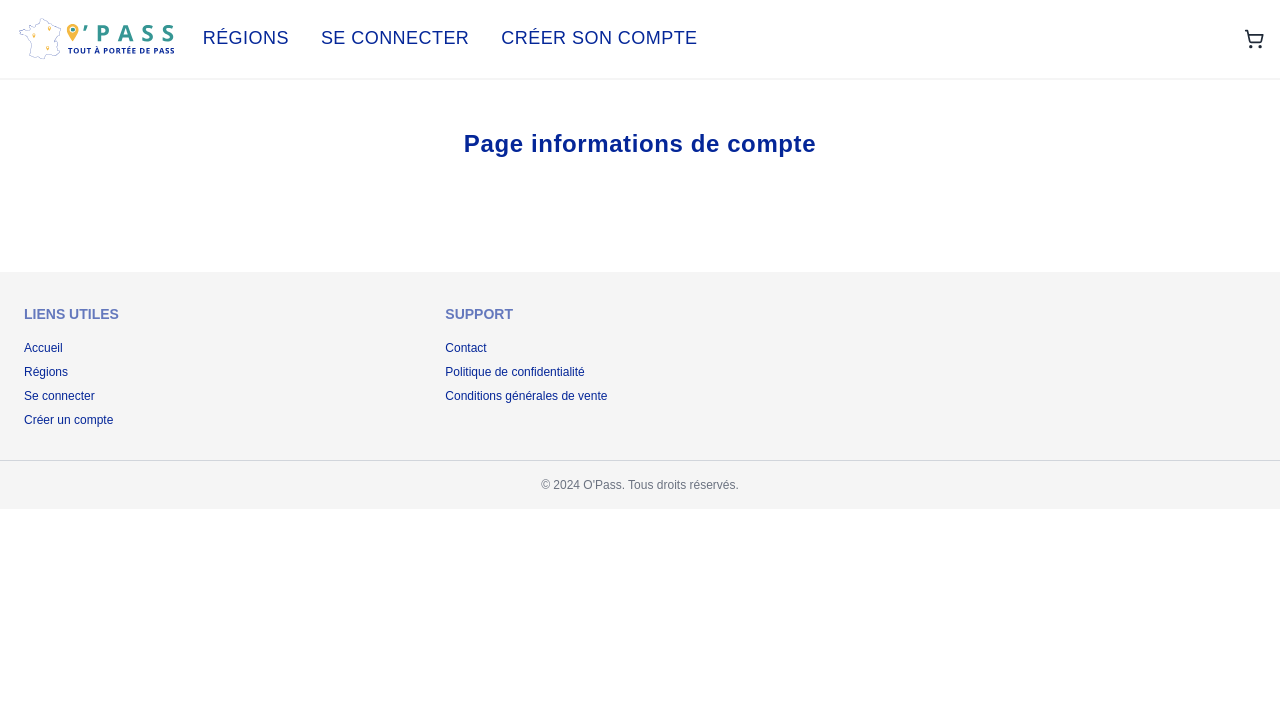
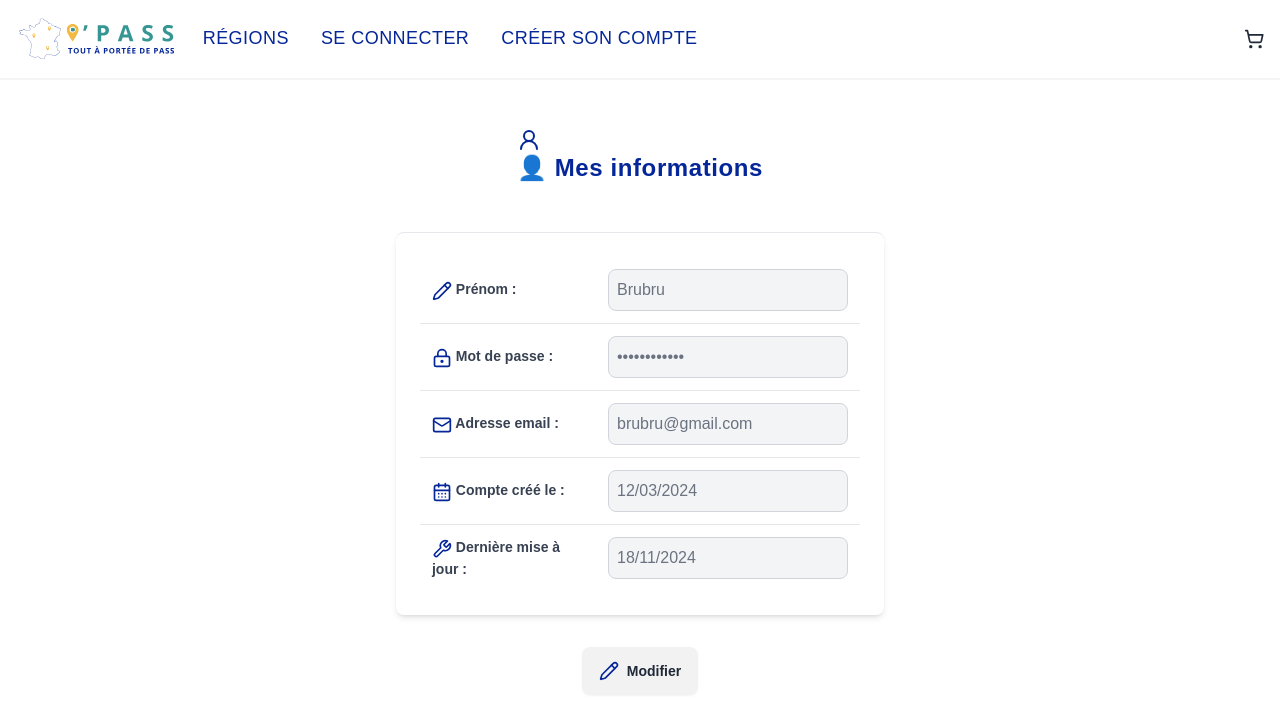
Before and after one commit to Ophelie22/opass, a React (Vite) app in the folder frontend/: page /mes-informations in a window 1280 px wide. Shown: the top 720 px of the page. Built offline with nearby package versions, Linux system fonts and the light colour scheme.

Commit message:
feat: Ajout du contenu de la page AccountDetails

```diff
--- a/frontend/src/index.css
+++ b/frontend/src/index.css
@@ -25,3 +25,23 @@
 .li {
 	@apply text-gray-700 px-6 text-sm text-justify mb-1;
 }
+
+.tr {
+	@apply border-t;
+}
+
+.td-title {
+	@apply p-3 font-semibold text-gray-700 w-2/5 text-sm;
+}
+
+.td-content-disabled {
+	@apply p-3 text-gray-500 w-3/5;
+}
+
+.td-content-enabled {
+	@apply text-gray-800;
+}
+
+.logo {
+	@apply w-5 h-5 inline-flex text-blueText;
+}
--- a/frontend/src/pages/AccountDetails.tsx
+++ b/frontend/src/pages/AccountDetails.tsx
@@ -1,9 +1,209 @@
+import { CalendarDays, Check, CircleCheckBig, CircleX, LockKeyhole, Mail, Pencil, SquareCheck, SquareX, UserRound, Wrench, X } from "lucide-react";
+import { useState } from "react";
+
 const AccountDetails = () => {
+  const [toastMessage, setToastMessage] = useState<React.ReactNode>(null);
+  const [toastType, setToastType] = useState<React.ReactNode>(null);
+  const [isEditing, setIsEditing] = useState(false);
+  const [formData, setFormData] = useState({
+    name: "Brubru",
+    password: "IceIsTheBest",
+    mail: "brubru@gmail.com",
+    createdAt: "12/03/2024",
+    updatedAt: "18/11/2024",
+  });
+
+  const handleInputChange = (e: any) => {
+    const { name, value } = e.target;
+    setFormData({
+      ...formData,
+      [name]: value,
+    });
+  };
+
+  const handleEditClick = () => {
+    setIsEditing(true);
+  };
+
+  const handleSaveClick = () => {
+    setIsEditing(false);
+    setToastType("success");
+    setToastMessage(
+      <div className="flex items-center space-x-2">
+        <CircleCheckBig />
+        <span>Modifications effectuées avec succès !</span>
+      </div>
+    );
+    setTimeout(() => {
+      setToastMessage(null);
+      setToastType(null);
+    }, 3000);
+    console.log("Modifications effectuées :", formData);
+  };
+
+  const handleCancelClick = () => {
+    setIsEditing(false);
+    setToastType("error");
+    setToastMessage(
+      <div className="flex items-center space-x-2">
+        <CircleX />
+        <span>Modifications annulées.</span>
+      </div>
+    );
+    setTimeout(() => {
+      setToastMessage(null);
+      setToastType(null);
+    }, 3000);
+    console.log("Modifications annulées");
+  };
+
+  // const User = () => {
+  // const API_URL = "http://localhost:3000";
+  // const [user, setUser] = useState([]);
+  // const [isLoading, setIsLoading] = useState(false);
+  // const [error, setError] = useState(null);
+
+  // const getOneUser = (id: number) => {
+  //   setIsLoading(true);
+  //   fetch(${API_URL}/users/${id})
+  //     .then((response) => response.json())
+  //     .then((data) => {
+  //       setUser(data);
+  //       setIsLoading(false);
+  //     })
+  //     .catch((error) => {
+  //       setError(error.message);
+  //       setIsLoading(false);
+  //     })
+  // };
+
+  // useEffect(() => {
+  //   getOneUser();
+  // }, []);
+
+  // if (isLoading) return <span className="loading loading-spinner loading-md"></span>
+
+  // if (error) return <p>Erreur: {error}</p>
+  // }
+
   return (
-    <main className="main">
-      <h1 className="h1">Page informations de compte</h1>
+    <main className="main flex flex-col">
+      <h1 className="h1 pb-8"><UserRound />👤 Mes informations</h1>
+
+      {toastMessage && (
+        <div className="toast toast-top toast-end">
+          <div
+            className={`alert ${toastType === "success" ? "alert-success" : "alert-error"}`}
+          >
+            <span>{toastMessage}</span>
+          </div>
+        </div>
+      )}
+
+      <section className="bg-white p-6 border-t rounded-lg shadow-md max-w-xl mx-auto0">
+        <form>
+          <table className="table-auto w-full border-collapse">
+            <tbody>
+              <tr>
+                <td className="td-title"><Pencil className="logo" /> Prénom :</td>
+                <td className="td-content-disabled">
+                  <input
+                    type="text"
+                    name="name"
+                    value={formData.name}
+                    disabled={!isEditing}
+                    onChange={handleInputChange}
+                    className={`w-full p-2 border rounded-lg  ${isEditing ? "td-content-enabled border-secondary" : "border-gray-300 bg-gray-100"
+                      }`}
+                  />
+                </td>
+              </tr>
+              <tr className="border-t">
+                <td className="td-title"><LockKeyhole className="logo" /> Mot de passe :</td>
+                <td className="td-content-disabled">
+                  <input
+                    type="password"
+                    name="password"
+                    value={formData.password}
+                    disabled={!isEditing}
+                    onChange={handleInputChange}
+                    className={`w-full p-2 border rounded-lg ${isEditing ? "td-content-enabled border-secondary" : "border-gray-300 bg-gray-100"
+                      }`}
+                  />
+                </td>
+              </tr>
+              <tr className="border-t">
+                <td className="td-title"><Mail className="logo" /> Adresse email :</td>
+                <td className="td-content-disabled">
+                  <input
+                    type="email"
+                    name="mail"
+                    value={formData.mail}
+                    disabled={!isEditing}
+                    onChange={handleInputChange}
+                    className={`w-full p-2 border rounded-lg ${isEditing ? "td-content-enabled border-secondary" : "border-gray-300 bg-gray-100"
+                      }`}
+                  />
+                </td>
+              </tr>
+              <tr className="border-t">
+                <td className="td-title"><CalendarDays className="logo" /> Compte créé le :</td>
+                <td className="td-content-disabled">
+                  <input
+                    type="text"
+                    name="createdAt"
+                    value={formData.createdAt}
+                    disabled
+                    className="w-full p-2 border border-gray-300 bg-gray-100 rounded-lg"
+                  />
+                </td>
+              </tr>
+              <tr className="border-t">
+                <td className="td-title"><Wrench className="logo" /> Dernière mise à jour :</td>
+                <td className="td-content-disabled">
+                  <input
+                    type="text"
+                    name="updatedAt"
+                    value={formData.updatedAt}
+                    disabled
+                    className="w-full p-2 border border-gray-300 bg-gray-100 rounded-lg"
+                  />
+                </td>
+              </tr>
+            </tbody>
+          </table>
+        </form>
+      </section>
+      <div className="flex space-x-4 mt-8">
+        {!isEditing ? (
+          <button
+            type="button"
+            className="btn"
+            onClick={handleEditClick}
+          >
+            <Pencil className="logo" />Modifier
+          </button>
+        ) : (
+          <>
+            <button
+              type="button"
+              className="btn"
+              onClick={handleSaveClick}
+            >
+              <Check className="logo" /><CircleCheckBig className="logo" /><SquareCheck className="logo" />✅ Valider
+            </button>
+            <button
+              type="button"
+              className="btn"
+              onClick={handleCancelClick}
+            >
+              <X className="logo" /><CircleX className="logo" /><SquareX className="logo" />❌ Annuler
+            </button>
+          </>
+        )}
+      </div>
     </main>
-  )
-}
+  );
+};
 
 export default AccountDetails;
```
